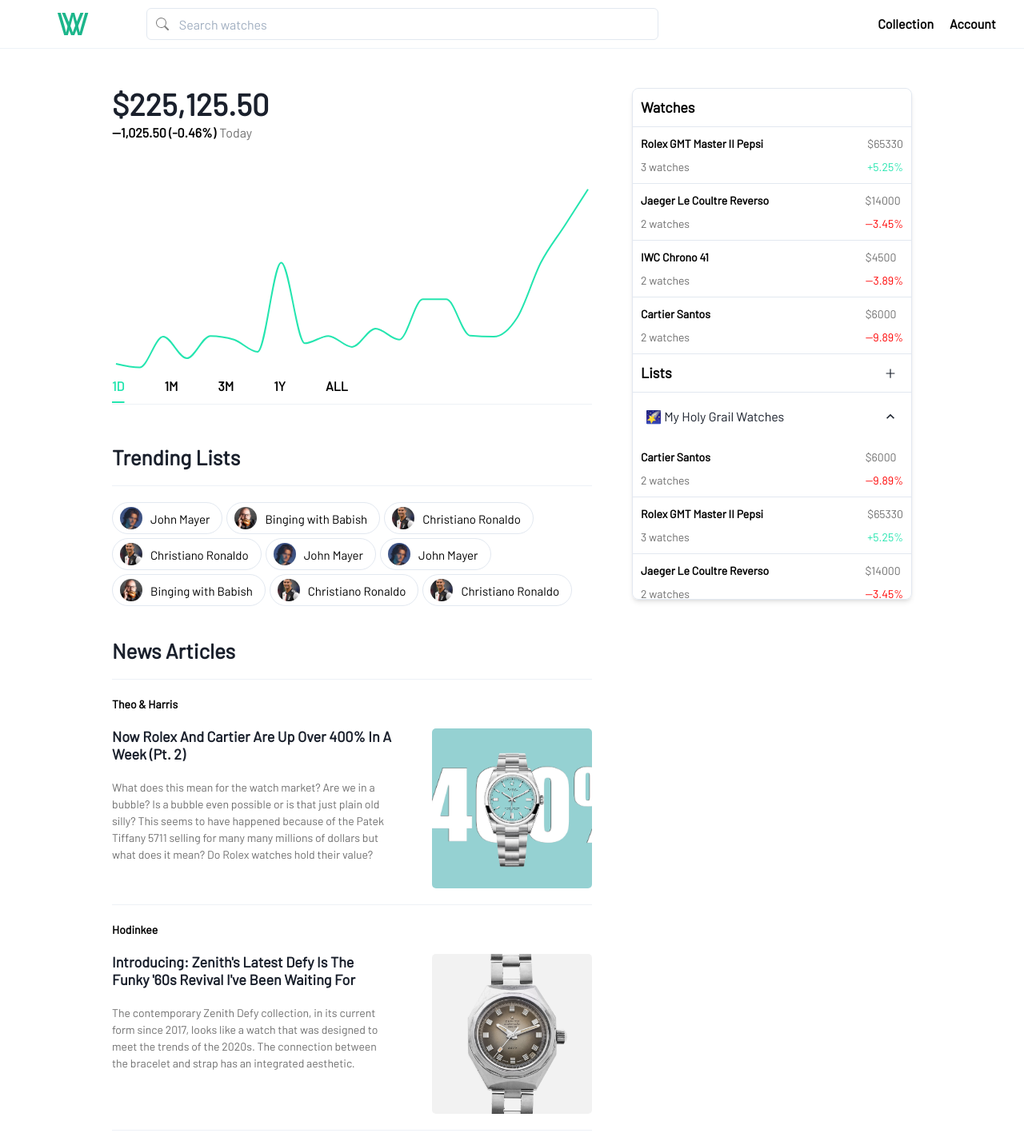
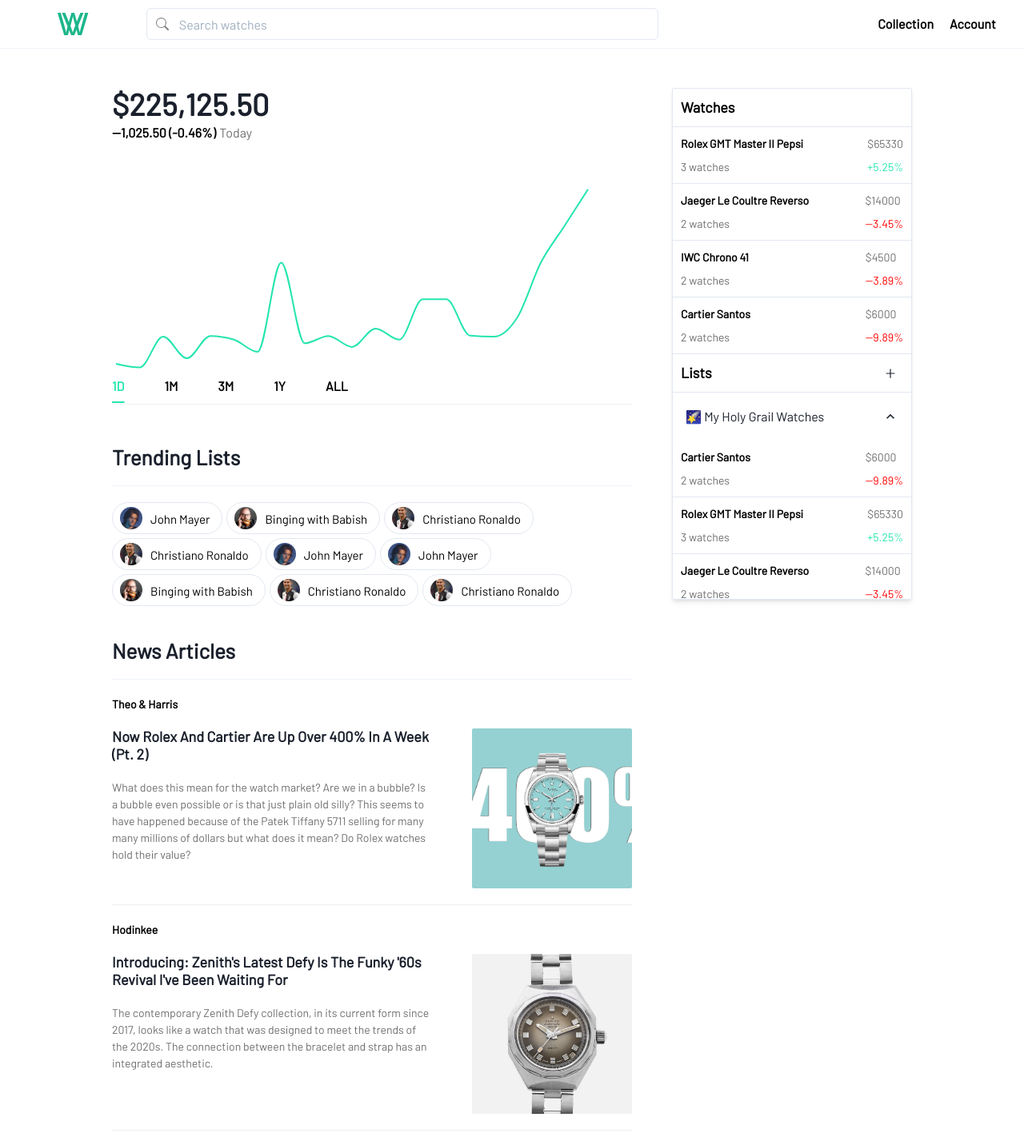
Before and after one commit to samkyuseo/watchstreet, a React (Create React App) app: page /profile in a window 1280 px wide. Shown: the top 1432 px of the page at 80% size. Built offline with nearby package versions, Linux system fonts and the light colour scheme; no server answers; sample sign-in values are in the browser's storage.

Commit message:
resize content and sticky side bar

```diff
--- a/src/components/articles/Article.tsx
+++ b/src/components/articles/Article.tsx
@@ -1,4 +1,4 @@
-import { Box, Text, Heading, Image, HStack, Divider } from '@chakra-ui/react';
+import { Box, Text, Heading, Image, Flex, Divider } from '@chakra-ui/react';
 
 interface IArticleProps {
   company: string;
@@ -14,8 +14,8 @@
         <Text variant='card-company-text' mb='20px'>
           {company}
         </Text>
-        <HStack spacing='50px'>
-          <Box width='350px' minHeight='200px'>
+        <Flex justifyContent='space-between'>
+          <Box maxWidth='400px' minHeight='200px'>
             <Heading variant='card-heading' mb='20px'>
               {heading}
             </Heading>
@@ -27,10 +27,10 @@
             width='200px'
             minHeight='200px'
             objectFit='cover'
-            borderRadius='5px'
+            borderRadius='sm'
             src={image}
           />
-        </HStack>
+        </Flex>
       </Box>
       <Box>
         <Divider width='100%' />
--- a/src/components/layouts/Content.tsx
+++ b/src/components/layouts/Content.tsx
@@ -3,7 +3,7 @@
   children: React.ReactNode;
 }
 const Content = ({ children }: IContentProps) => {
-  return <Box width='60%'>{children}</Box>;
+  return <Box width='65%'>{children}</Box>;
 };
 
 export { Content };
--- a/src/components/layouts/StickySidebar.tsx
+++ b/src/components/layouts/StickySidebar.tsx
@@ -10,7 +10,7 @@
     <Box
       position='sticky'
       top='110px'
-      width='35%'
+      width='30%'
       height={height ? height : '100%'}
     >
       {children}
--- a/src/components/tables/WatchCollectionTable/WatchCollectionTable.tsx
+++ b/src/components/tables/WatchCollectionTable/WatchCollectionTable.tsx
@@ -32,7 +32,7 @@
         },
       }}
       // border settings
-      borderRadius='lg'
+      borderRadius='sm'
       border='1px'
       borderColor='gray.200'
       boxShadow='md'
```
